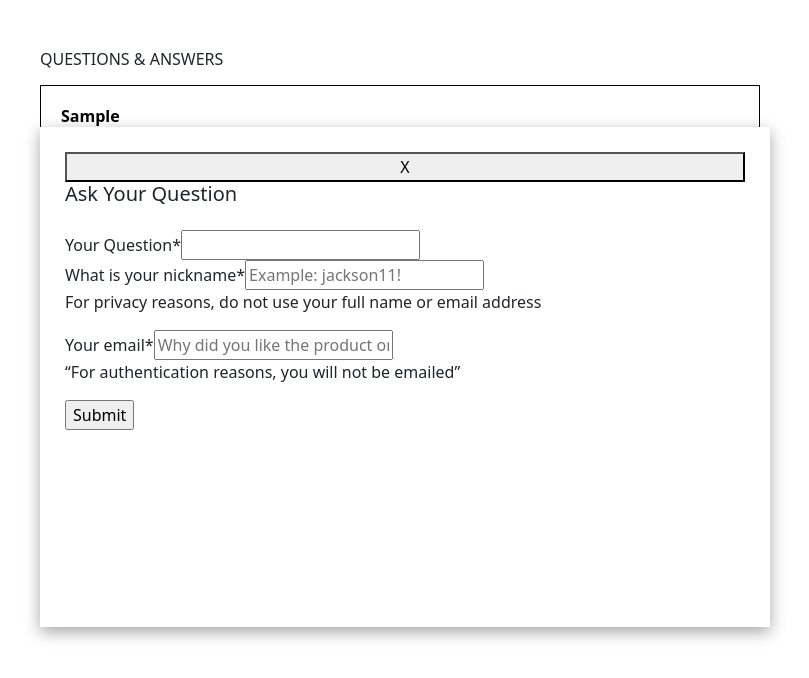
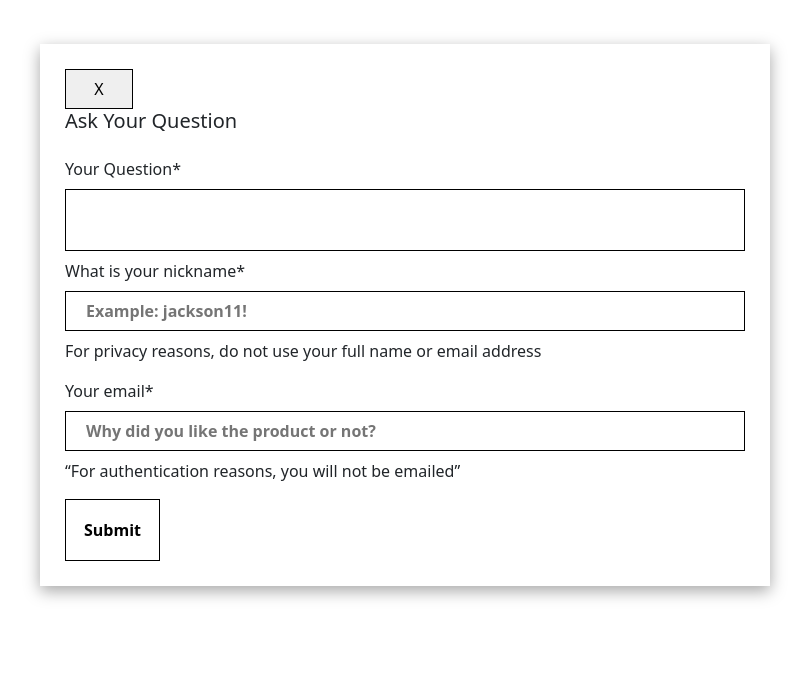
Before and after one commit to rfc2205-europa/front-end-capstone, a React app: page / in a window 1280 px wide. Both pictures are taken after typing "Sample" into the empty fields and a click on the button "ADD A QUESTION +". Shown: the top 678 px of the page, without its empty margins (240-1049 px from the left). Built offline with nearby package versions, Linux system fonts and the light colour scheme; no server answers.

Commit message:
end of day 5 style updates

```diff
--- a/public/styles.css
+++ b/public/styles.css
@@ -570,9 +570,14 @@ body {
   color:#aaa
 }
 /* ------------- review ------------- */
-/* ------------- QandA ------------- */
 
 
+
+
+
+/* ---------------vvvvvvvvvvvv QandA vvvvvvvvvvvv-------------------------------------------- */
+
+/* ---------------vvvvvvvvvvvv misc vvvvvvvvvvvvv-------------------------------------------- */
 .q_and_a {
   padding-top: 50px;
   padding-left: 280px;
@@ -588,38 +593,10 @@ body {
   font-weight: bold;
 }
 
-.qbold {
-  font-weight: bold;
-}
-
-.qbold13 {
-  font-size: 13pt;
-  font-weight: bold;
-}
-
-.qw13{
-  font-size: 13pt;
-}
-
-.qw10 {
-  font-size: 10pt;
-}
-
-.qw10Underline {
-  font-size: 10pt;
-  text-decoration: underline;
-}
-
-.qw12B{
-  font-weight: bold;
-  font-size: 12pt;
-}
-
-
-
 .qSearchForm {
   padding: 0px;
 }
+
 
 .qFirst_line {
   display: flex;
@@ -656,12 +633,19 @@ body {
   overflow: auto;
 }
 
+
+
 .qBottom_line {
-  display: flex;
-  justify-content: flex-start;
-  padding-top: 3px;
-  padding-left: 22px;
+  list-style-type: none;
+  text-align: left;
+  margin: 0;
+  padding-left: 15px;
+}
+.qBottom_line li {
+  display: inline-block;
   font-size: 10pt;
+  padding: 8px;
+  padding-bottom: 12px;
 }
 
 .qButton {
@@ -680,6 +664,52 @@ body {
   text-decoration: underline;
 }
 
+/* --------------------^^^^^^^^^^ misc ^^^^^^^^^^^^^^^^^-------------------------------------------- */
+
+/* --------------------vvvvvvvvvv Fonts Style vvvvvvvvvvvvv--------------------------------------------- */
+
+.qbold {
+  font-weight: bold;
+}
+
+.qw10 {
+  font-size: 10pt;
+}
+
+.qw10B {
+  font-size: 10pt;
+  font-weight: bold;
+  padding-left: 22px;
+}
+
+.qw10Underline {
+  font-size: 10pt;
+  text-decoration: underline;
+  color: black;
+}
+
+.qw12B{
+  font-weight: bold;
+  font-size: 12pt;
+}
+
+
+.qw13{
+  font-size: 13pt;
+}
+
+.qbold13 {
+  font-size: 13pt;
+  font-weight: bold;
+}
+
+
+
+/* --------------------^^^^^^^ Fonts Styles ^^^^^^^--------------------------------------------- */
+
+
+/* ---------------vvvvvvvvvvvv QModal vvvvvvvvvvv-------------------------------------------- */
+
 .qModalBackground {
   width: 100vw;
   height: 100vh;
@@ -688,12 +718,12 @@ body {
   justify-content: center;
   align-items: center;
   padding-right: 550px;
-  padding-bottom: 200px;
+  padding-bottom: 325px;
 }
 
 .qModalContainer {
   width: 750px;
-  height: 500px;
+  height: auto;
   background-color: white;
   box-shadow: rgba(0, 0, 0, 0.35) 0px 5px 15px;
   display: flex;
@@ -701,22 +731,53 @@ body {
   padding: 25px;
 }
 
-/* .qWarningModalBackground {
-  width: 100vw;
-  height: 100vh;
-  position: fixed;
-  display: flex;
-  justify-content: center;
-  align-items: center;
+.qAModalForm1 {
+  width: 100%;
+  padding: 18px 20px;
+  margin:8px 0;
+  border: 1px solid black;
+  box-sizing: border-box;
+  max-height: 100px;
+  font-size: 12pt;
+  font-weight: bold;
 }
 
-.qWarningModalContainer {
-  width: 400px;
-  height: 300px;
-  background-color: white;
-  box-shadow: rgba(0, 0, 0, 0.35) 0px 5px 15px;
-  display: flex;
-  flex-direction: column;
-  padding: 25px;
-} */
-/* ------------- QandA ------------- */
+.qAModalForm2 {
+  width: 100%;
+  padding: 18px 20px;
+  margin: 8px 0;
+  border: 1px solid black;
+  box-sizing: border-box;
+  height: 40px;
+  font-size: 12pt;
+  font-weight: bold;
+}
+
+.qAModalForm3 {
+  width: 100%;
+  padding: 18px 20px;
+  margin: 8px 0;
+  border: 1px solid black;
+  box-sizing: border-box;
+  height: 40px;
+  font-size: 12pt;
+  font-weight: bold;
+}
+
+.qAModalButtonX {
+  width: 10%;
+  padding: 5px 5px;
+  border: 1px solid black;
+  box-sizing: border-box;
+  height: 40px;
+  font-size: 12pt;
+  font-weight: normal;
+}
+
+
+
+
+/* ---------------^^^^^^^^^^ Modals ^^^^^^^^^^^^-------------------------------------------- */
+
+
+/* ---------------^^^^^^^^^^^ QandA ^^^^^^^^^^^^-------------------------------------------- */
--- a/src/components/QuestionsAndAnswers/Modals/AModal.jsx
+++ b/src/components/QuestionsAndAnswers/Modals/AModal.jsx
@@ -57,34 +57,34 @@ class AModal extends React.Component {
     return (
       <div className="qModalBackground">
         <div className="qModalContainer">
-          <button onClick={() => { this.props.toggle() }}>X</button>
+          <button className="qAModalButtonX" onClick={() => { this.props.toggle() }}>X</button>
           <h5>Submit your Answer</h5>
           <p>{this.props.productName}: {this.props.questionBody}</p>
           <form>
             <div>
               <label>Your Answer*</label>
-              <input type='text' onChange={(e) => { this.setState({ answer: e.target.value }) }}></input>
+              <textarea className="qAModalForm1" type='text' onChange={(e) => { this.setState({ answer: e.target.value }) }}></textarea>
             </div>
             <div>
               <label>What is your nickname*</label>
-              <input type='text' placeholder="Example: jack543!" onChange={(e) => { this.setState({ nickname: e.target.value }) }}></input>
+              <input className="qAModalForm2" type='text' placeholder="Example: jack543!" onChange={(e) => { this.setState({ nickname: e.target.value }) }}></input>
             </div>
             <div>
               <p>For privacy reasons, do not use your full name or email address</p>
             </div>
             <div>
               <label>Your email*</label>
-              <input type='text' placeholder="Why did you like the product or not?" onChange={(e) => { this.setState({ email: e.target.value }) }}></input>
+              <input className="qAModalForm3" type='text' placeholder="Why did you like the product or not?" onChange={(e) => { this.setState({ email: e.target.value }) }}></input>
             </div>
             <div>
-              <p>“For authentication reasons, you will not be emailed”</p>
+              <p>For authentication reasons, you will not be emailed</p>
             </div>
             <div>
               <label>Upload your photos</label>
               <button>upload photos here</button>
             </div>
             <div>
-              <input type='submit' onClick={this.submitA}></input>
+              <input className="qButton" type='submit' onClick={this.submitA}></input>
             </div>
           </form>
         </div>
--- a/src/components/QuestionsAndAnswers/Modals/QModal.jsx
+++ b/src/components/QuestionsAndAnswers/Modals/QModal.jsx
@@ -52,31 +52,31 @@ class QModal extends React.Component {
       <div className="qModalBackground">
         <div className="qModalContainer">
           {/* {this.state.qWarningModalView && <QWarningModal/>} */}
-          <button onClick={() => { this.props.toggle() }}>X</button>
-          <h5>Ask Your Question</h5>
+          <button className="qAModalButtonX" onClick={() => { this.props.toggle() }}>X</button>
+          <h5 >Ask Your Question</h5>
           <p>{this.props.productName}</p>
           <div>
             <form>
               <div>
                 <label>Your Question*</label>
-                <input type='text' onChange={(e) => { this.setState({ question: e.target.value }) }}></input>
+                <input className="qAModalForm1" type='text' onChange={(e) => { this.setState({ question: e.target.value }) }}></input>
               </div>
               <div>
                 <label>What is your nickname*</label>
-                <input type='text' placeholder="Example: jackson11!" onChange={(e) => { this.setState({ nickname: e.target.value }) }}></input>
+                <input className="qAModalForm2" type='text' placeholder="Example: jackson11!" onChange={(e) => { this.setState({ nickname: e.target.value }) }}></input>
               </div>
               <div>
                 <p>For privacy reasons, do not use your full name or email address</p>
               </div>
               <div>
                 <label>Your email*</label>
-                <input type='text' placeholder="Why did you like the product or not?" onChange={(e) => { this.setState({ email: e.target.value }) }}></input>
+                <input className="qAModalForm3" type='text' placeholder="Why did you like the product or not?" onChange={(e) => { this.setState({ email: e.target.value }) }}></input>
               </div>
               <div>
                 <p>“For authentication reasons, you will not be emailed”</p>
               </div>
               <div>
-                <input type='submit' onClick={this.submitQ}></input>
+                <input className="qButton" type='submit' onClick={this.submitQ}></input>
               </div>
             </form>
           </div>
--- a/src/components/QuestionsAndAnswers/QuestionsList/AnswerItem.jsx
+++ b/src/components/QuestionsAndAnswers/QuestionsList/AnswerItem.jsx
@@ -71,11 +71,14 @@ class AnswerItem extends React.Component {
     return (
       <div className="qAnswers" key={Math.random()}>
         <h5 className="qbold" className="qw13">A: {answer.body}</h5>
-        <div className="qBottom_line">
-          <p>by:{answer.answerer_name}</p>
-          <p>date:{formatDate}</p>
-          <p onClick={this.incrementor}>Helpful? Yes ({answer.helpfulness})</p><p onClick={() => { this.reportA(answer.id) }}>{this.state.reportA}</p>
-        </div>
+          <ul class="qBottom_line">
+            <li><a>by {answer.answerer_name}, {formatDate}</a></li>
+            <li><a>|</a></li>
+            <li><a>Helpful?</a></li>
+            <li><a className="qw10Underline" onClick={this.incrementor}>Yes ({answer.helpfulness})</a></li>
+            <li><a>|</a></li>
+            <li><a className="qw10Underline"onClick={() => { this.reportA(answer.id) }}>{this.state.reportA}</a></li>
+          </ul>
       </div>
     )
   }
--- a/src/components/QuestionsAndAnswers/QuestionsList/QuestionItem.jsx
+++ b/src/components/QuestionsAndAnswers/QuestionsList/QuestionItem.jsx
@@ -130,14 +130,14 @@ class QuestionItem extends React.Component {
 
       if (sArray.length > 2) {
         list = sArray.slice(0, 2)
-        button = <h5 className="qw12B" onClick={this.togButton}>LOAD MORE ANSWERS</h5>
+        button = <h5 className="qw10B" onClick={this.togButton}>LOAD MORE ANSWERS</h5>
       } else {
         button = <div></div>
         list = sArray
       }
     } else {
       list = sArray
-      button = <h5 className="qw12B" onClick={this.togButton}>COLLAPSE ANSWERS</h5>
+      button = <h5 className="qw10B" onClick={this.togButton}>COLLAPSE ANSWERS</h5>
     }
     ans = list.map((answer) => (
       <AnswerItem answer={answer} key={Math.random()} fetch={this.props.fetch} />
```
